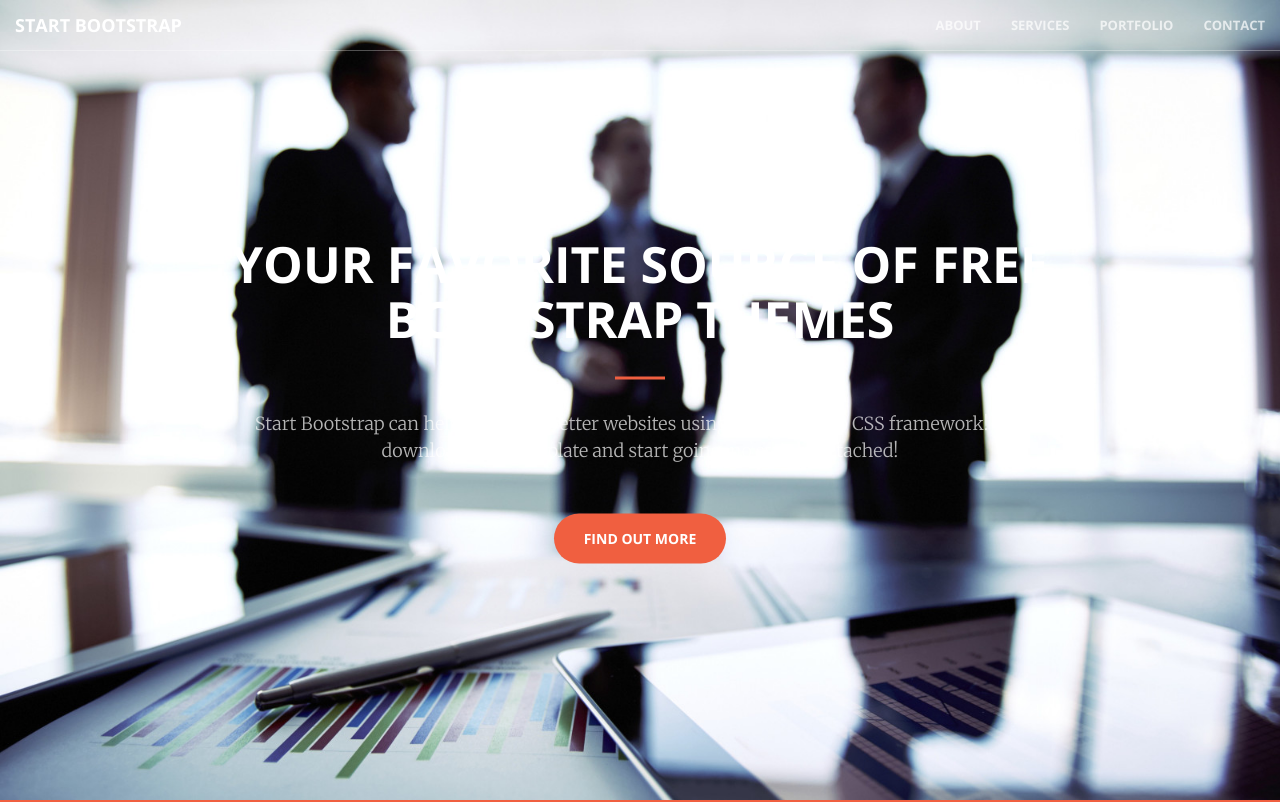
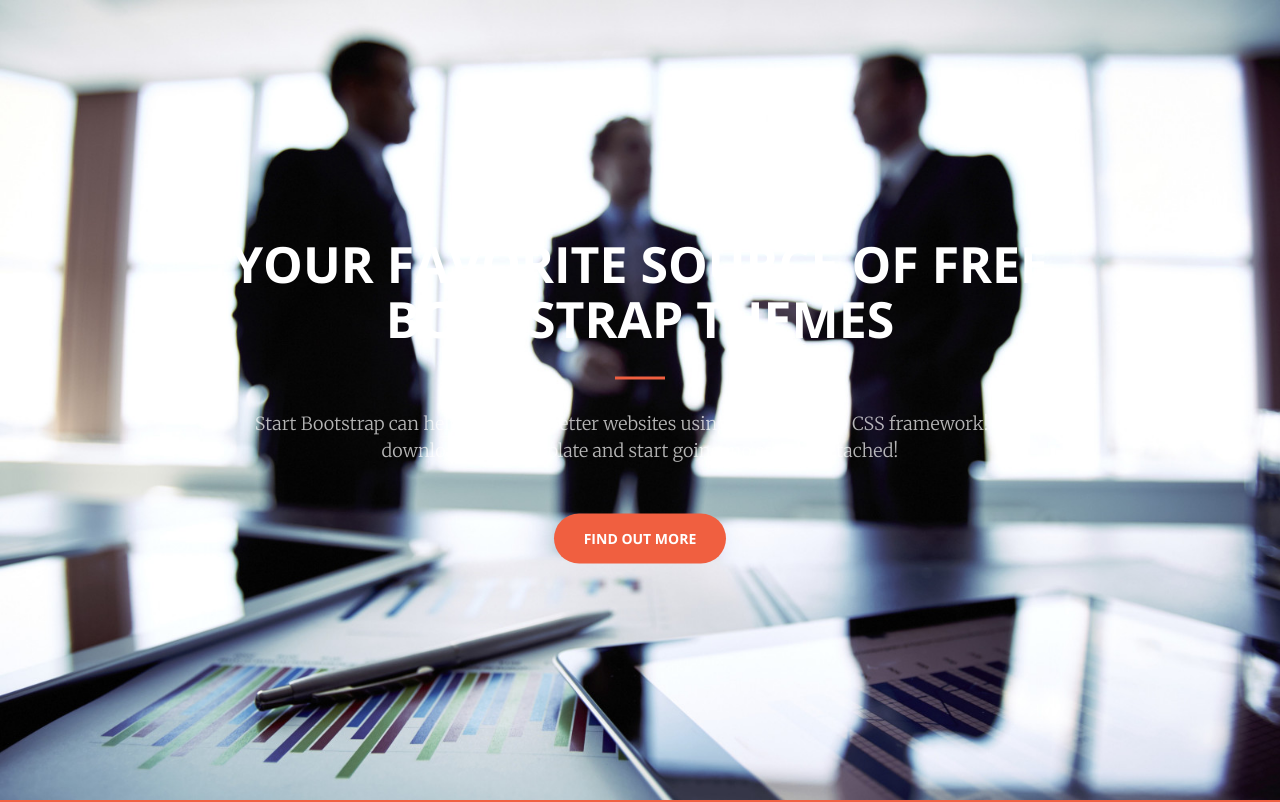
Before and after one commit to Altrum/MeetingSimplified2, a plain HTML site: page index.html in a window 1280 px wide. Shown: the top 802 px of the page. Drawn offline with nearby package versions, Linux system fonts and the light colour scheme.

Commit message:
deleted nav ID

```diff
--- a/index.html
+++ b/index.html
@@ -36,37 +36,6 @@
 
 <body id="page-top">
 
-    <nav id="mainNav" class="navbar navbar-default navbar-fixed-top">
-        <div class="container-fluid">
-            <!-- Brand and toggle get grouped for better mobile display -->
-            <div class="navbar-header">
-                <button type="button" class="navbar-toggle collapsed" data-toggle="collapse" data-target="#bs-example-navbar-collapse-1">
-                    <span class="sr-only">Toggle navigation</span> Menu <i class="fa fa-bars"></i>
-                </button>
-                <a class="navbar-brand page-scroll" href="#page-top">Start Bootstrap</a>
-            </div>
-
-            <!-- Collect the nav links, forms, and other content for toggling -->
-            <div class="collapse navbar-collapse" id="bs-example-navbar-collapse-1">
-                <ul class="nav navbar-nav navbar-right">
-                    <li>
-                        <a class="page-scroll" href="#about">About</a>
-                    </li>
-                    <li>
-                        <a class="page-scroll" href="#services">Services</a>
-                    </li>
-                    <li>
-                        <a class="page-scroll" href="#portfolio">Portfolio</a>
-                    </li>
-                    <li>
-                        <a class="page-scroll" href="#contact">Contact</a>
-                    </li>
-                </ul>
-            </div>
-            <!-- /.navbar-collapse -->
-        </div>
-        <!-- /.container-fluid -->
-    </nav>
 
     <header>
         <div class="header-content">
```
